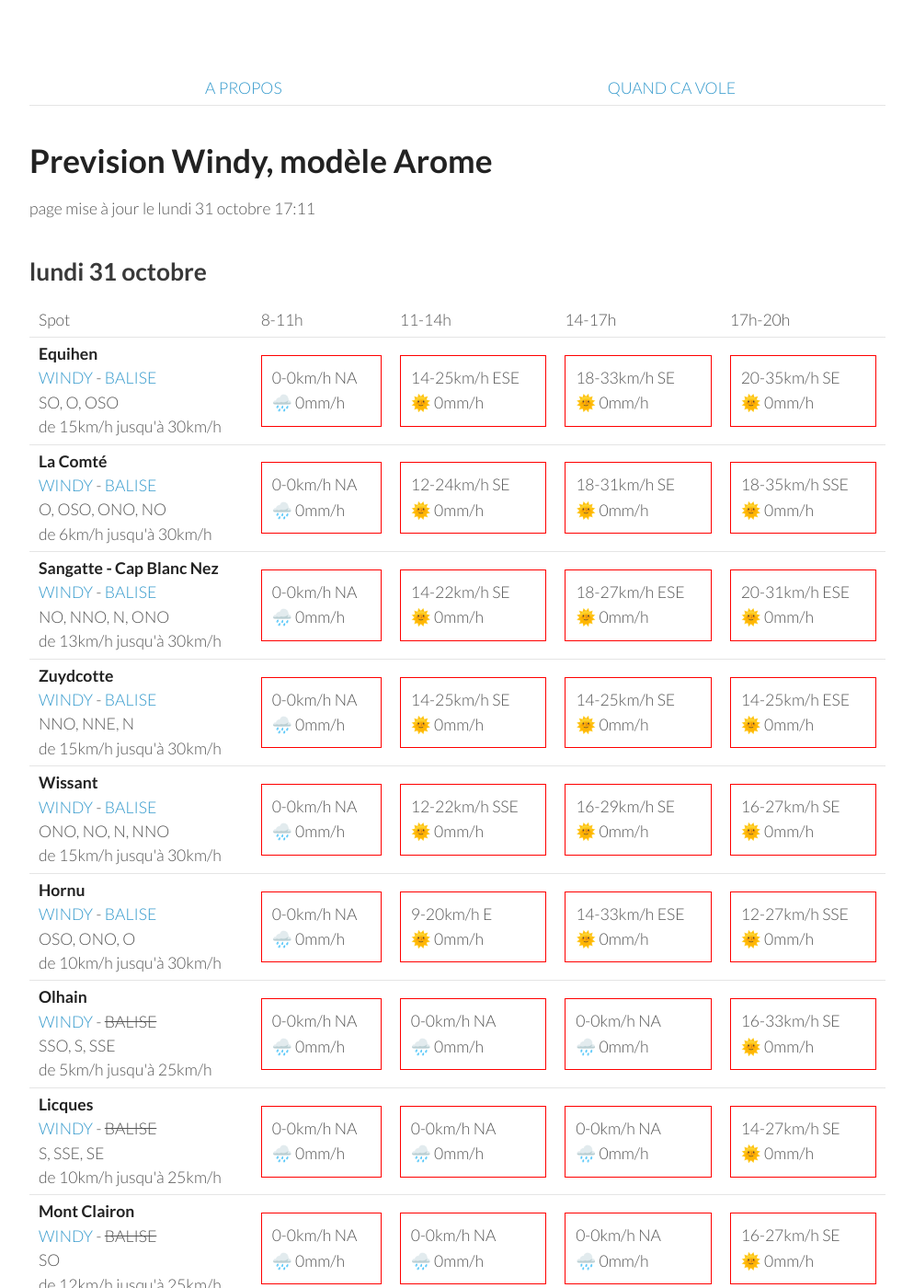
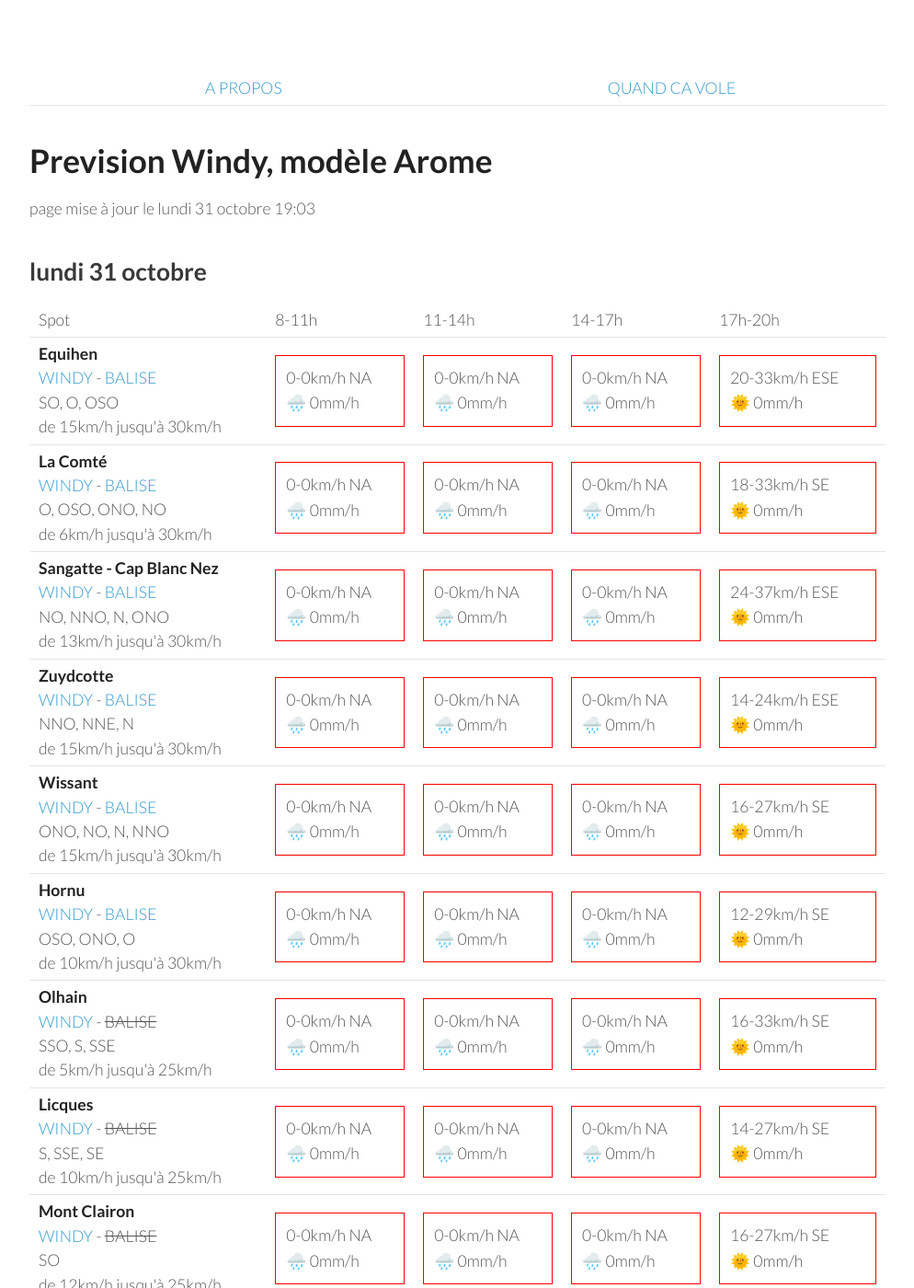
Before and after one commit to parapente-dans-le-nord/parapente-dans-le-nord.github.io, a Jekyll site: the page built from all.markdown, in a window 1280 px wide and 1400 px high. Shown: the whole window at 92% size, without its empty margins (26-1020 px from the left). Built offline with Jekyll 4.4.1, drawn with Linux system fonts in a browser that asks for light colours; some of the changed text lies outside the part shown.

Commit message:
update index.markdown

```diff
--- a/all.markdown
+++ b/all.markdown
@@ -7,7 +7,7 @@ title:  "Tous les spots"
 {: .links}
 
 # Prevision Windy, modèle Arome
-page mise à jour le lundi 31 octobre 17:11
+page mise à jour le lundi 31 octobre 19:03
 
 ## lundi 31 octobre
 
@@ -25,44 +25,44 @@ page mise à jour le lundi 31 octobre 17:11
         <td><strong>Equihen</strong>  <br><a href="https://windy.com/50.679/1.572?50.279,1.571,8,m:e3CagdM">WINDY</a> - <span class=""><a href="https://balisemeteo.com/balise_histo.php?idBalise=159">BALISE</a> </span><br> <span class="vent-favorable">SO, O, OSO</span><br><span class="force-vent">de 15km/h jusqu'à 30km/h</span> </td>
 
             <td><div class="not-flyable"><p>0-0km/h NA</p><p>🌧️ 0mm/h</p></div></td>
-            <td><div class="not-flyable"><p>14-25km/h ESE</p><p>🌞 0mm/h</p></div></td>
-            <td><div class="not-flyable"><p>18-33km/h SE</p><p>🌞 0mm/h</p></div></td>
-            <td><div class="not-flyable"><p>20-35km/h SE</p><p>🌞 0mm/h</p></div></td>
+            <td><div class="not-flyable"><p>0-0km/h NA</p><p>🌧️ 0mm/h</p></div></td>
+            <td><div class="not-flyable"><p>0-0km/h NA</p><p>🌧️ 0mm/h</p></div></td>
+            <td><div class="not-flyable"><p>20-33km/h ESE</p><p>🌞 0mm/h</p></div></td>
 
     </tr>
 <tr>
         <td><strong>La Comté</strong>  <br><a href="https://windy.com/50.426/2.500?50.025,2.499,8">WINDY</a> - <span class=""><a href="https://balisemeteo.com/balise.php?idBalise=">BALISE</a> </span><br> <span class="vent-favorable">O, OSO, ONO, NO</span><br><span class="force-vent">de 6km/h jusqu'à 30km/h</span> </td>
 
             <td><div class="not-flyable"><p>0-0km/h NA</p><p>🌧️ 0mm/h</p></div></td>
-            <td><div class="not-flyable"><p>12-24km/h SE</p><p>🌞 0mm/h</p></div></td>
-            <td><div class="not-flyable"><p>18-31km/h SE</p><p>🌞 0mm/h</p></div></td>
-            <td><div class="not-flyable"><p>18-35km/h SSE</p><p>🌞 0mm/h</p></div></td>
+            <td><div class="not-flyable"><p>0-0km/h NA</p><p>🌧️ 0mm/h</p></div></td>
+            <td><div class="not-flyable"><p>0-0km/h NA</p><p>🌧️ 0mm/h</p></div></td>
+            <td><div class="not-flyable"><p>18-33km/h SE</p><p>🌞 0mm/h</p></div></td>
 
     </tr>
 <tr>
         <td><strong>Sangatte - Cap Blanc Nez</strong>  <br><a href="https://windy.com/50.945/1.742?50.548,1.741,8,m:e33agd3">WINDY</a> - <span class=""><a href="https://balisemeteo.com/balise_histo.php?idBalise=159">BALISE</a> </span><br> <span class="vent-favorable">NO, NNO, N, ONO</span><br><span class="force-vent">de 13km/h jusqu'à 30km/h</span> </td>
 
             <td><div class="not-flyable"><p>0-0km/h NA</p><p>🌧️ 0mm/h</p></div></td>
-            <td><div class="not-flyable"><p>14-22km/h SE</p><p>🌞 0mm/h</p></div></td>
-            <td><div class="not-flyable"><p>18-27km/h ESE</p><p>🌞 0mm/h</p></div></td>
-            <td><div class="not-flyable"><p>20-31km/h ESE</p><p>🌞 0mm/h</p></div></td>
+            <td><div class="not-flyable"><p>0-0km/h NA</p><p>🌧️ 0mm/h</p></div></td>
+            <td><div class="not-flyable"><p>0-0km/h NA</p><p>🌧️ 0mm/h</p></div></td>
+            <td><div class="not-flyable"><p>24-37km/h ESE</p><p>🌞 0mm/h</p></div></td>
 
     </tr>
 <tr>
         <td><strong>Zuydcotte</strong>  <br><a href="https://windy.com/51.064/2.491?50.669,2.488,8,m:e4hagfk">WINDY</a> - <span class=""><a href="https://www.allosurf.net/meteo/live/dunkerque-station-meteo-lfak-8329.html">BALISE</a> </span><br> <span class="vent-favorable">NNO, NNE, N</span><br><span class="force-vent">de 15km/h jusqu'à 30km/h</span> </td>
 
             <td><div class="not-flyable"><p>0-0km/h NA</p><p>🌧️ 0mm/h</p></div></td>
-            <td><div class="not-flyable"><p>14-25km/h SE</p><p>🌞 0mm/h</p></div></td>
-            <td><div class="not-flyable"><p>14-25km/h SE</p><p>🌞 0mm/h</p></div></td>
-            <td><div class="not-flyable"><p>14-25km/h ESE</p><p>🌞 0mm/h</p></div></td>
+            <td><div class="not-flyable"><p>0-0km/h NA</p><p>🌧️ 0mm/h</p></div></td>
+            <td><div class="not-flyable"><p>0-0km/h NA</p><p>🌧️ 0mm/h</p></div></td>
+            <td><div class="not-flyable"><p>14-24km/h ESE</p><p>🌞 0mm/h</p></div></td>
 
     </tr>
 <tr>
         <td><strong>Wissant</strong>  <br><a href="https://windy.com/50.885/1.653?50.488,1.653,8,m:e3XagdU">WINDY</a> - <span class=""><a href="https://balisemeteo.com/balise_histo.php?idBalise=159">BALISE</a> </span><br> <span class="vent-favorable">ONO, NO, N, NNO</span><br><span class="force-vent">de 15km/h jusqu'à 30km/h</span> </td>
 
             <td><div class="not-flyable"><p>0-0km/h NA</p><p>🌧️ 0mm/h</p></div></td>
-            <td><div class="not-flyable"><p>12-22km/h SSE</p><p>🌞 0mm/h</p></div></td>
-            <td><div class="not-flyable"><p>16-29km/h SE</p><p>🌞 0mm/h</p></div></td>
+            <td><div class="not-flyable"><p>0-0km/h NA</p><p>🌧️ 0mm/h</p></div></td>
+            <td><div class="not-flyable"><p>0-0km/h NA</p><p>🌧️ 0mm/h</p></div></td>
             <td><div class="not-flyable"><p>16-27km/h SE</p><p>🌞 0mm/h</p></div></td>
 
     </tr>
@@ -70,9 +70,9 @@ page mise à jour le lundi 31 octobre 17:11
         <td><strong>Hornu</strong>  <br><a href="https://windy.com/50.424/3.819?50.024,3.818,8,m:e3daghw">WINDY</a> - <span class=""><a href="https://balisemeteo.com/balise_histo.php?idBalise=5040">BALISE</a> </span><br> <span class="vent-favorable">OSO, ONO, O</span><br><span class="force-vent">de 10km/h jusqu'à 30km/h</span> </td>
 
             <td><div class="not-flyable"><p>0-0km/h NA</p><p>🌧️ 0mm/h</p></div></td>
-            <td><div class="not-flyable"><p>9-20km/h E</p><p>🌞 0mm/h</p></div></td>
-            <td><div class="not-flyable"><p>14-33km/h ESE</p><p>🌞 0mm/h</p></div></td>
-            <td><div class="not-flyable"><p>12-27km/h SSE</p><p>🌞 0mm/h</p></div></td>
+            <td><div class="not-flyable"><p>0-0km/h NA</p><p>🌧️ 0mm/h</p></div></td>
+            <td><div class="not-flyable"><p>0-0km/h NA</p><p>🌧️ 0mm/h</p></div></td>
+            <td><div class="not-flyable"><p>12-29km/h SE</p><p>🌞 0mm/h</p></div></td>
 
     </tr>
 <tr>
@@ -149,54 +149,54 @@ page mise à jour le lundi 31 octobre 17:11
         <td><strong>Equihen</strong>  <br><a href="https://windy.com/50.679/1.572?50.279,1.571,8,m:e3CagdM">WINDY</a> - <span class=""><a href="https://balisemeteo.com/balise_histo.php?idBalise=159">BALISE</a> </span><br> <span class="vent-favorable">SO, O, OSO</span><br><span class="force-vent">de 15km/h jusqu'à 30km/h</span> </td>
 
             <td><div class="not-flyable"><p>0-0km/h NA</p><p>🌧️ 0mm/h</p></div></td>
-            <td><div class="not-flyable"><p>50-81km/h SO</p><p>🌧 0.3mm/h</p></div></td>
-            <td><div class="not-flyable"><p>48-75km/h SSO</p><p>🌧 0mm/h</p></div></td>
-            <td><div class="not-flyable"><p>46-77km/h SSO</p><p>🌧 0mm/h</p></div></td>
+            <td><div class="not-flyable"><p>48-75km/h SSO</p><p>🌞 0mm/h</p></div></td>
+            <td><div class="not-flyable"><p>46-75km/h SSO</p><p>🌞 0mm/h</p></div></td>
+            <td><div class="not-flyable"><p>48-77km/h SSO</p><p>🌞 0mm/h</p></div></td>
 
     </tr>
 <tr>
         <td><strong>La Comté</strong>  <br><a href="https://windy.com/50.426/2.500?50.025,2.499,8">WINDY</a> - <span class=""><a href="https://balisemeteo.com/balise.php?idBalise=">BALISE</a> </span><br> <span class="vent-favorable">O, OSO, ONO, NO</span><br><span class="force-vent">de 6km/h jusqu'à 30km/h</span> </td>
 
             <td><div class="not-flyable"><p>0-0km/h NA</p><p>🌧️ 0mm/h</p></div></td>
-            <td><div class="not-flyable"><p>33-53km/h SSO</p><p>🌞 0mm/h</p></div></td>
             <td><div class="not-flyable"><p>33-55km/h SSO</p><p>🌞 0mm/h</p></div></td>
-            <td><div class="not-flyable"><p>35-61km/h SSO</p><p>🌞 0mm/h</p></div></td>
+            <td><div class="not-flyable"><p>37-61km/h SSO</p><p>🌞 0mm/h</p></div></td>
+            <td><div class="not-flyable"><p>38-64km/h SSO</p><p>🌞 0mm/h</p></div></td>
 
     </tr>
 <tr>
         <td><strong>Sangatte - Cap Blanc Nez</strong>  <br><a href="https://windy.com/50.945/1.742?50.548,1.741,8,m:e33agd3">WINDY</a> - <span class=""><a href="https://balisemeteo.com/balise_histo.php?idBalise=159">BALISE</a> </span><br> <span class="vent-favorable">NO, NNO, N, ONO</span><br><span class="force-vent">de 13km/h jusqu'à 30km/h</span> </td>
 
             <td><div class="not-flyable"><p>0-0km/h NA</p><p>🌧️ 0mm/h</p></div></td>
-            <td><div class="not-flyable"><p>48-75km/h SO</p><p>🌞 0mm/h</p></div></td>
-            <td><div class="not-flyable"><p>44-70km/h SSO</p><p>🌞 0mm/h</p></div></td>
-            <td><div class="not-flyable"><p>48-77km/h SSO</p><p>🌞 0mm/h</p></div></td>
+            <td><div class="not-flyable"><p>44-74km/h SSO</p><p>🌞 0mm/h</p></div></td>
+            <td><div class="not-flyable"><p>44-74km/h SSO</p><p>🌞 0mm/h</p></div></td>
+            <td><div class="not-flyable"><p>46-75km/h SSO</p><p>🌞 0mm/h</p></div></td>
 
     </tr>
 <tr>
         <td><strong>Zuydcotte</strong>  <br><a href="https://windy.com/51.064/2.491?50.669,2.488,8,m:e4hagfk">WINDY</a> - <span class=""><a href="https://www.allosurf.net/meteo/live/dunkerque-station-meteo-lfak-8329.html">BALISE</a> </span><br> <span class="vent-favorable">NNO, NNE, N</span><br><span class="force-vent">de 15km/h jusqu'à 30km/h</span> </td>
 
             <td><div class="not-flyable"><p>0-0km/h NA</p><p>🌧️ 0mm/h</p></div></td>
-            <td><div class="not-flyable"><p>25-57km/h SSO</p><p>🌞 0mm/h</p></div></td>
-            <td><div class="not-flyable"><p>31-57km/h SSO</p><p>🌞 0mm/h</p></div></td>
             <td><div class="not-flyable"><p>33-57km/h SSO</p><p>🌞 0mm/h</p></div></td>
+            <td><div class="not-flyable"><p>33-55km/h SSO</p><p>🌞 0mm/h</p></div></td>
+            <td><div class="not-flyable"><p>37-62km/h SSO</p><p>🌞 0mm/h</p></div></td>
 
     </tr>
 <tr>
         <td><strong>Wissant</strong>  <br><a href="https://windy.com/50.885/1.653?50.488,1.653,8,m:e3XagdU">WINDY</a> - <span class=""><a href="https://balisemeteo.com/balise_histo.php?idBalise=159">BALISE</a> </span><br> <span class="vent-favorable">ONO, NO, N, NNO</span><br><span class="force-vent">de 15km/h jusqu'à 30km/h</span> </td>
 
             <td><div class="not-flyable"><p>0-0km/h NA</p><p>🌧️ 0mm/h</p></div></td>
-            <td><div class="not-flyable"><p>50-75km/h SO</p><p>🌞 0mm/h</p></div></td>
-            <td><div class="not-flyable"><p>48-75km/h SSO</p><p>🌞 0mm/h</p></div></td>
-            <td><div class="not-flyable"><p>50-79km/h SSO</p><p>🌞 0mm/h</p></div></td>
+            <td><div class="not-flyable"><p>46-77km/h SSO</p><p>🌞 0mm/h</p></div></td>
+            <td><div class="not-flyable"><p>50-77km/h SSO</p><p>🌞 0mm/h</p></div></td>
+            <td><div class="not-flyable"><p>48-79km/h SSO</p><p>🌞 0.3mm/h</p></div></td>
 
     </tr>
 <tr>
         <td><strong>Hornu</strong>  <br><a href="https://windy.com/50.424/3.819?50.024,3.818,8,m:e3daghw">WINDY</a> - <span class=""><a href="https://balisemeteo.com/balise_histo.php?idBalise=5040">BALISE</a> </span><br> <span class="vent-favorable">OSO, ONO, O</span><br><span class="force-vent">de 10km/h jusqu'à 30km/h</span> </td>
 
             <td><div class="not-flyable"><p>0-0km/h NA</p><p>🌧️ 0mm/h</p></div></td>
-            <td><div class="not-flyable"><p>31-61km/h SSO</p><p>🌞 0mm/h</p></div></td>
+            <td><div class="not-flyable"><p>27-55km/h SSO</p><p>🌞 0mm/h</p></div></td>
+            <td><div class="not-flyable"><p>27-51km/h SSO</p><p>🌞 0mm/h</p></div></td>
             <td><div class="not-flyable"><p>27-53km/h SSO</p><p>🌞 0mm/h</p></div></td>
-            <td><div class="not-flyable"><p>29-55km/h SSO</p><p>🌞 0mm/h</p></div></td>
 
     </tr>
 <tr>
--- a/index.markdown
+++ b/index.markdown
@@ -7,7 +7,7 @@ title:  "Ou ça vole"
 {: .links}
 
 # Prevision Windy, modèle Arome
-page mise à jour le lundi 31 octobre 17:11
+page mise à jour le lundi 31 octobre 19:03
 
 
 
```
